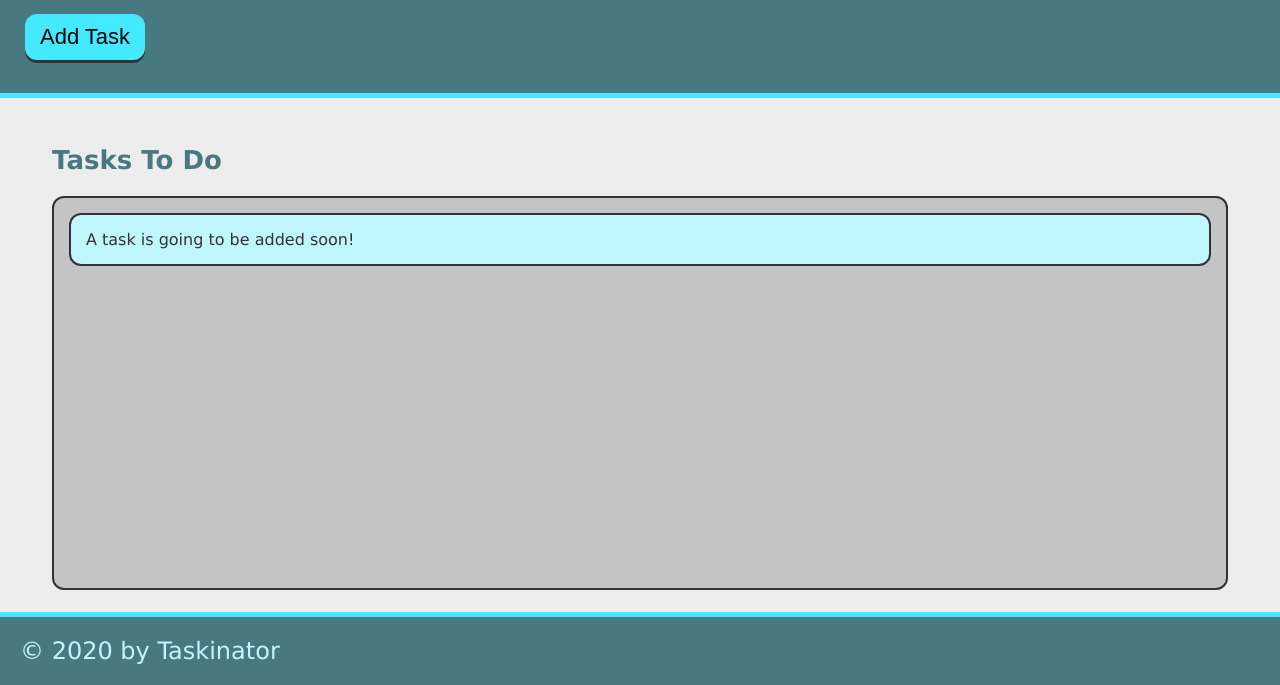
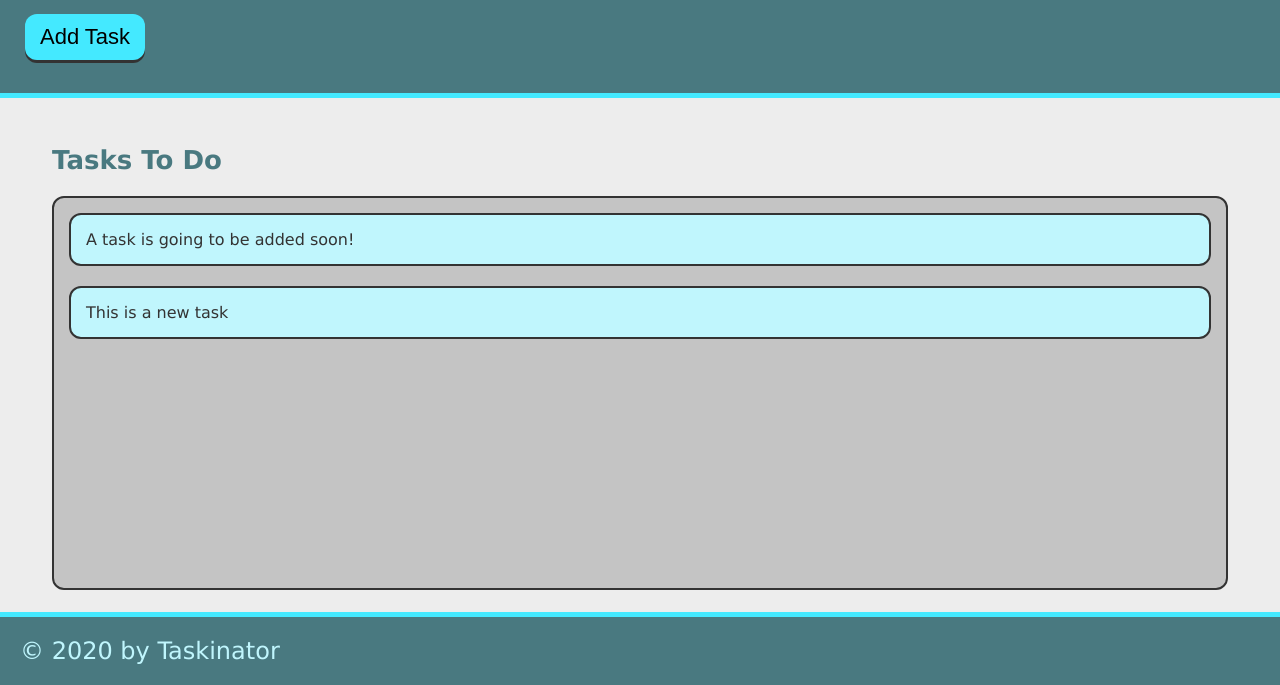
Before and after one commit to ShannonPosey/taskinator, a plain HTML site: page index.html in a window 1280 px wide. Both pictures are taken after a click on the button "Add Task". Shown: the part 115-800 px from the top of the page. Drawn offline with Linux system fonts and the light colour scheme.

Commit message:
add ability to add task

```diff
--- a/assets/js/script.js
+++ b/assets/js/script.js
@@ -1,4 +1,25 @@
 // Stop at 4.1.8 right after the video
 
 var buttonE1 = document.querySelector("#save-task");
-console.log(buttonE1);
+// console.log(buttonE1);
+
+var tasksToDoE1 = document.querySelector("#tasks-to-do");
+
+var createTaskHandler = function() {
+    var listItemE1 = document.createElement("li");
+    listItemE1.className = "task-item";
+    listItemE1.textContent = "This is a new task";
+    tasksToDoE1.appendChild(listItemE1);
+};
+
+buttonE1.addEventListener("click", createTaskHandler);
+//  {
+//     // 1. Created a new HTML element specified by tagname
+//     var listItemE1 = document.createElement("li");
+//     // 2. Styles specific class element
+//     listItemE1.className = "task-item";
+//     // 3. Added the text
+//     listItemE1.textContent = "This is a new task.";
+//     // 4. adds the text to the end of the DOM tree
+//     tasksToDoE1.appendChild(listItemE1);
+// }
--- a/index.html
+++ b/index.html
@@ -17,7 +17,7 @@
     <main class="page-content">
         <section class="task-list-wrapper">
         <h2 class="list-title">Tasks To Do</h2>
-        <ul class="task-list">
+        <ul class="task-list"id="tasks-to-do" >
             <li class="task-item">A task is going to be added soon!</li>
         </ul>
         </section>
```
